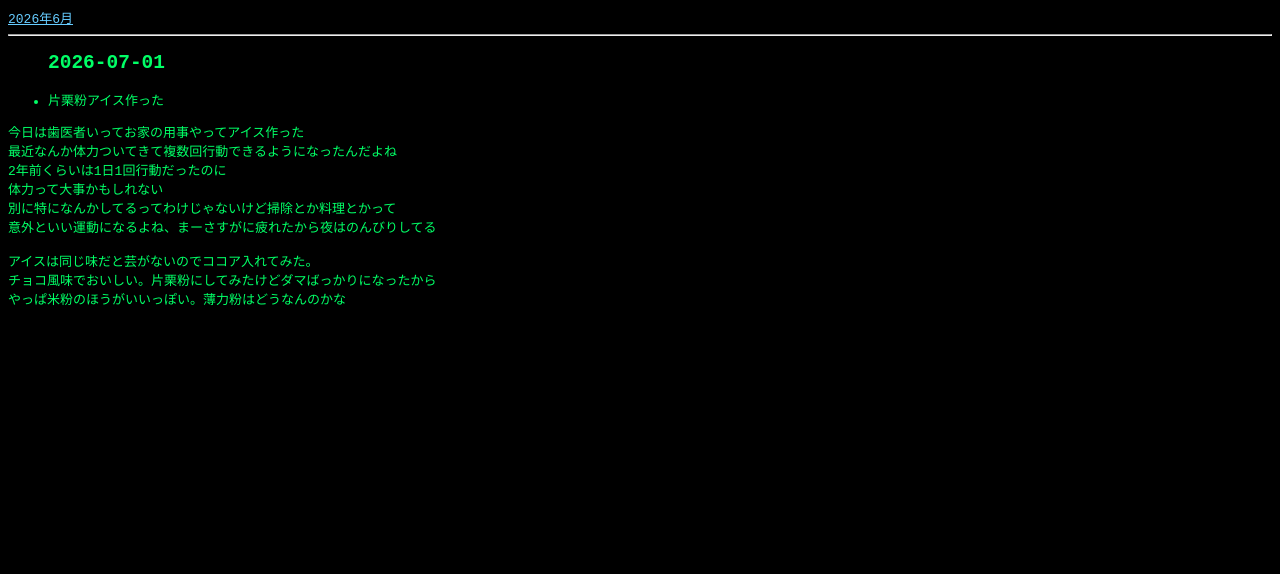
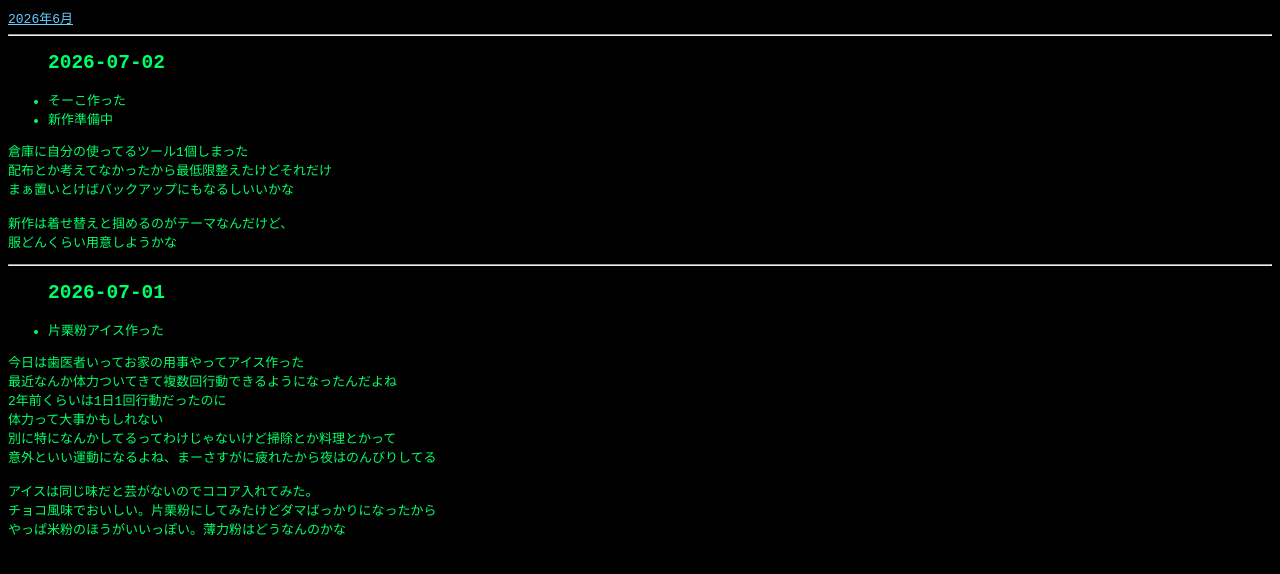
Before and after one commit to no-nyanko/no-nyanko.github.io, a plain HTML site: page diary.html in a window 1280 px wide. Drawn offline with Linux system fonts and the light colour scheme.

Commit message:
Add diary entries for July 2, 2026
Added entries for July 2, 2026, including notes on tools and new project themes.

```diff
--- a/diary.html
+++ b/diary.html
@@ -15,6 +15,20 @@
         <a href=diary/2026_6.html >2026年6月</a>
         <hr>
 
+                <ul>
+                 <h2>2026-07-02</h2>
+                <li>そーこ作った</li>
+                <li>新作準備中</li>
+        </ul>
+        <p>
+                倉庫に自分の使ってるツール1個しまった<br>
+                配布とか考えてなかったから最低限整えたけどそれだけ<br>
+                まぁ置いとけばバックアップにもなるしいいかな<br>
+                <br>
+                新作は着せ替えと掴めるのがテーマなんだけど、<br>
+                服どんくらい用意しようかな
+        </p>
+        <hr>
         <ul>
                  <h2>2026-07-01</h2>
                 <li>片栗粉アイス作った</li>
```
